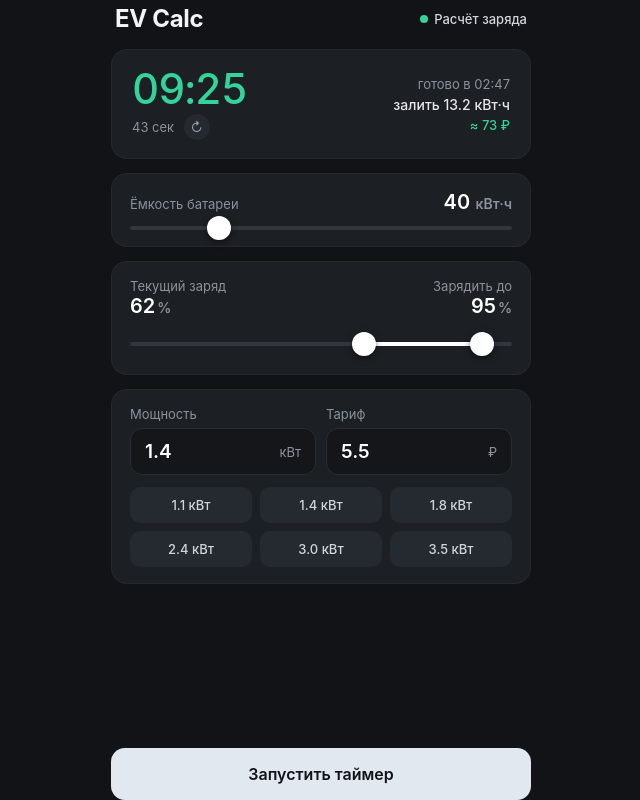
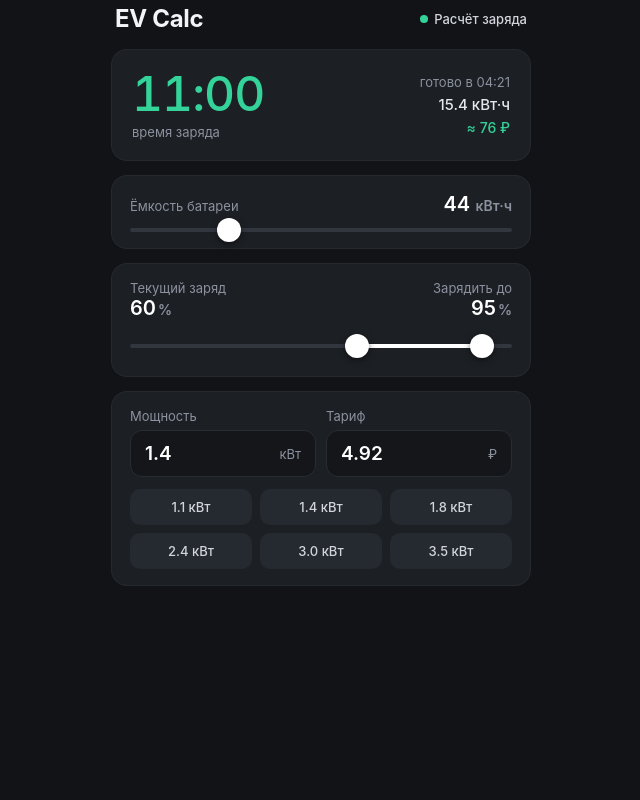
Before and after one commit to ripcord-ai/Ev-calc, a plain HTML site: page index.html in a window 1280 px wide. Shown: the whole page, without its empty margins (319-959 px from the left). Drawn offline with Linux system fonts and the light colour scheme.

Commit message:
Update index.html

```diff
--- a/index.html
+++ b/index.html
@@ -15,16 +15,14 @@ body{background:#111317;color:#f3f4f6;display:flex;justify-content:center;min-he
 header{display:flex;justify-content:space-between;align-items:center;padding:4px 4px 2px}
 h1{font-size:24px;font-weight:700;letter-spacing:-0.3px}
 .st{display:flex;align-items:center;gap:6px;font-size:13px;font-weight:500;color:#d1d5db}
-.dot{width:8px;height:8px;border-radius:50%;background:#34d399;transition:background .2s}
-.dot.run{background:#f59e0b;box-shadow:0 0 8px rgba(245,158,11,.7);animation:pulse 1.5s infinite ease-in-out}
-@keyframes pulse{0%,100%{opacity:1;transform:scale(1)}50%{opacity:.35;transform:scale(.85)}}
+.dot{width:8px;height:8px;border-radius:50%;background:#34d399}
 .card{background:#1c1f24;border-radius:16px;padding:16px 18px;border:1px solid rgba(255,255,255,.04);display:flex;flex-direction:column;gap:12px}
-.top-card{flex-direction:row;align-items:center;justify-content:space-between;padding:18px 20px}
-.tmr{font-size:42px;font-weight:500;color:#34d399;letter-spacing:-1px;font-variant-numeric:tabular-nums;line-height:1}
-.meta{display:flex;flex-direction:column;gap:4px;text-align:right}
+.top-card{flex-direction:row;align-items:center;justify-content:space-between;padding:20px}
+.tmr{font-size:48px;font-weight:500;color:#34d399;letter-spacing:-1px;font-variant-numeric:tabular-nums;line-height:1}
+.meta{display:flex;flex-direction:column;gap:5px;text-align:right;white-space:nowrap}
 .sub{font-size:13px;color:#8b929e}
-.wht{font-size:14px;color:#e5e7eb;font-weight:500}
-.cost{font-size:13px;color:#34d399;font-weight:500}
+.wht{font-size:15px;color:#e5e7eb;font-weight:500}
+.cost{font-size:14px;color:#34d399;font-weight:500}
 .row{display:flex;justify-content:space-between;align-items:baseline}
 .val{font-size:20px;font-weight:600;color:#fff}
 .pct{font-size:14px;color:#8b929e;margin-left:2px}
@@ -48,47 +46,43 @@ input[type=range]::-moz-range-thumb{height:24px;width:24px;border-radius:50%;bac
 .prs{display:grid;grid-template-columns:repeat(3,1fr);gap:8px}
 .prs button{background:#252930;border:none;color:#d1d5db;padding:10px 6px;border-radius:10px;font-size:13px;font-weight:500;cursor:pointer}
 .prs button:active{background:#e2e8f0;color:#111317}
-.rst{background:#252930;border:none;color:#9ca3af;width:26px;height:26px;border-radius:50%;cursor:pointer;font-size:13px;margin-left:6px}
-.acts{margin-top:auto;padding-top:4px;display:flex;flex-direction:column}
-.btn-main{background:#e2e8f0;border:none;color:#111317;padding:16px;border-radius:14px;font-size:16px;font-weight:600;cursor:pointer}
-.btn-main.run{background:#ef4444;color:#fff}
 </style>
 </head>
 <body>
 <div class="app">
   <header>
     <h1>EV Calc</h1>
-    <div class="st"><span class="dot" id="stDot"></span><span id="stTxt">Расчёт заряда</span></div>
+    <div class="st"><span class="dot"></span><span>Расчёт заряда</span></div>
   </header>
 
   <div class="card top-card">
     <div>
-      <div class="tmr" id="td">09:25</div>
-      <div class="sub" style="margin-top:4px" id="secTxt">42 сек <button class="rst" onclick="rt()">↻</button></div>
+      <div class="tmr" id="td">11:00</div>
+      <div class="sub" style="margin-top:6px">время заряда</div>
     </div>
     <div class="meta">
-      <div class="sub" id="fin">готово в --:--</div>
-      <div class="wht" id="en">залить 13.2 кВт·ч</div>
-      <div class="cost" id="cst">≈ 73 ₽</div>
+      <div class="sub" id="fin">готово в 06:32</div>
+      <div class="wht" id="en">15.4 кВт·ч</div>
+      <div class="cost" id="cst">≈ 76 ₽</div>
     </div>
   </div>
 
   <div class="card">
     <div class="row">
       <span class="sub">Ёмкость батареи</span>
-      <span class="val"><span id="bv">40</span><span class="pct"> кВт·ч</span></span>
+      <span class="val"><span id="bv">44</span><span class="pct"> кВт·ч</span></span>
     </div>
-    <input type="range" id="bs" min="10" max="150" value="40">
+    <input type="range" id="bs" min="10" max="150" value="44">
   </div>
 
   <div class="card">
     <div class="row">
-      <div><div class="sub">Текущий заряд</div><div class="val"><span id="sv">62</span><span class="pct">%</span></div></div>
+      <div><div class="sub">Текущий заряд</div><div class="val"><span id="sv">60</span><span class="pct">%</span></div></div>
       <div style="text-align:right"><div class="sub">Зарядить до</div><div class="val"><span id="ev">95</span><span class="pct">%</span></div></div>
     </div>
     <div class="dual">
       <div class="trk"></div><div class="rng" id="rng"></div>
-      <input type="range" id="ss" min="0" max="100" value="62">
+      <input type="range" id="ss" min="0" max="100" value="60">
       <input type="range" id="es" min="0" max="100" value="95">
     </div>
   </div>
@@ -101,17 +95,13 @@ input[type=range]::-moz-range-thumb{height:24px;width:24px;border-radius:50%;bac
       </div>
       <div>
         <div class="sub" style="margin-bottom:6px">Тариф</div>
-        <div class="pbox"><input type="number" id="ti" value="5.5" step="0.1" inputmode="decimal"><span class="sub">₽</span></div>
+        <div class="pbox"><input type="number" id="ti" value="4.92" step="0.01" inputmode="decimal"><span class="sub">₽</span></div>
       </div>
     </div>
     <div class="prs">
       <button onclick="sp(1.1)">1.1 кВт</button><button onclick="sp(1.4)">1.4 кВт</button><button onclick="sp(1.8)">1.8 кВт</button>
       <button onclick="sp(2.4)">2.4 кВт</button><button onclick="sp(3.0)">3.0 кВт</button><button onclick="sp(3.5)">3.5 кВт</button>
     </div>
-  </div>
-
-  <div class="acts">
-    <button class="btn-main" id="tb" onclick="tt()">Запустить таймер</button>
   </div>
 </div>
 <script>
@@ -129,48 +119,27 @@ const $=id=>document.getElementById(id);
 if('serviceWorker' in navigator){
   navigator.serviceWorker.register('./sw.js').catch(()=>{});
 }
-let baseSec=0,endTs=0,iv=null,run=0;
 function calc(){
-  if(run)stop();
   let c=+$('bs').value,s=+$('ss').value,e=+$('es').value,p=+$('pi').value||0,tr=+$('ti').value||0;
   if(s>e){s=e;$('ss').value=s}
   $('bv').textContent=c;$('sv').textContent=s;$('ev').textContent=e;
   $('rng').style.left=s+'%';$('rng').style.width=(e-s)+'%';
   let k=c*((e-s)/100);
-  $('en').textContent='залить '+k.toFixed(1)+' кВт·ч';
+  $('en').textContent=k.toFixed(1)+' кВт·ч';
   $('cst').textContent=(tr>0&&k>0)?('≈ '+Math.round(k*tr)+' ₽'):'';
   if(p>0&&k>0){
-    baseSec=Math.round((k/p)*3600);draw(baseSec);
-    let d=new Date(Date.now()+baseSec*1000);
+    let totalMin=Math.round((k/p)*60);
+    let h=Math.floor(totalMin/60),m=totalMin%60;
+    $('td').textContent=(h<10?'0'+h:h)+':'+(m<10?'0'+m:m);
+    let d=new Date(Date.now()+totalMin*60000);
     $('fin').textContent='готово в '+String(d.getHours()).padStart(2,'0')+':'+String(d.getMinutes()).padStart(2,'0');
-  }else{baseSec=0;draw(0);$('fin').textContent='зарядка не нужна'}
+  }else{
+    $('td').textContent='00:00';
+    $('fin').textContent='зарядка не нужна';
+  }
   localStorage.setItem('ev',JSON.stringify({c,s,e,p,tr}));
 }
-function draw(t){
-  let h=Math.floor(t/3600),m=Math.floor(t%3600/60),s=t%60;
-  $('td').textContent=(h<10?'0'+h:h)+':'+(m<10?'0'+m:m);
-  $('secTxt').firstChild.textContent=(s<10?'0'+s:s)+' сек ';
-}
 function sp(v){$('pi').value=v;calc()}
-function tick(){
-  let rem=Math.max(0,Math.round((endTs-Date.now())/1000));
-  draw(rem);
-  if(rem<=0){stop();alert('Зарядка завершена!')}
-}
-function tt(){
-  if(run)return stop();
-  if(baseSec<=0)return;
-  run=1;endTs=Date.now()+baseSec*1000;
-  $('tb').textContent='Остановить таймер';$('tb').classList.add('run');
-  $('stTxt').textContent='Таймер запущен';$('stDot').classList.add('run');
-  iv=setInterval(tick,1000);
-}
-function stop(){
-  run=0;clearInterval(iv);
-  $('tb').textContent='Запустить таймер';$('tb').classList.remove('run');
-  $('stTxt').textContent='Расчёт заряда';$('stDot').classList.remove('run');
-}
-function rt(){stop();calc()}
 ['bs','ss','es','pi','ti'].forEach(id=>$(id).addEventListener('input',calc));
 let saved=JSON.parse(localStorage.getItem('ev')||'null');
 if(saved){$('bs').value=saved.c;$('ss').value=saved.s;$('es').value=saved.e;$('pi').value=saved.p;if(saved.tr!==undefined)$('ti').value=saved.tr}
```
